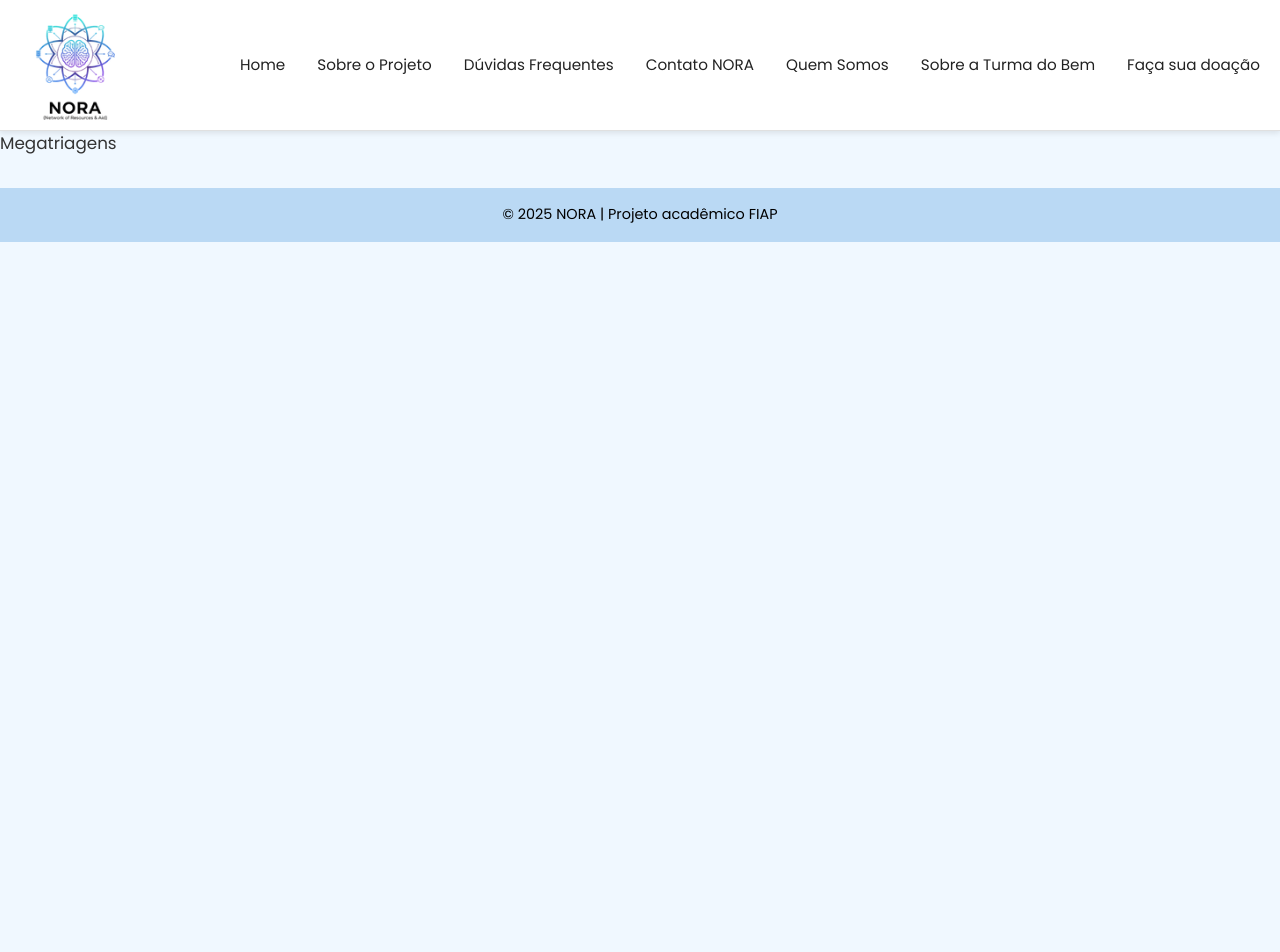
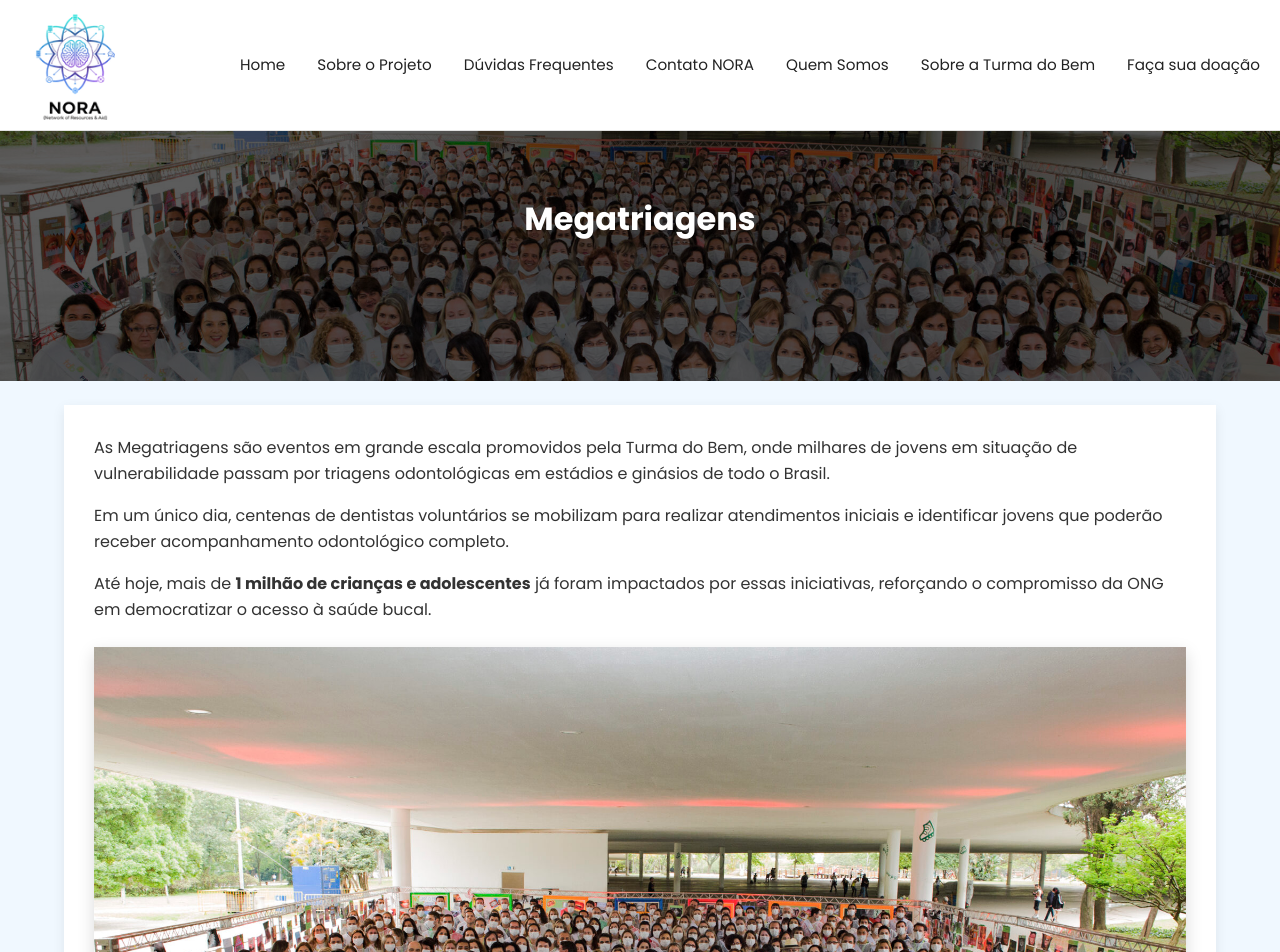
Before and after one commit to ryanmazali/NORA--Sprint-3, a React (Vite) app: page /megatriagens in a window 1280 px wide. Shown: the top 952 px of the page. Before the commit the page ends 800 px from the top, so only its background shows below. Built offline with nearby package versions, Linux system fonts and the light colour scheme.

Commit message:
feat: criação da página megatriagens

```diff
--- a/src/pages/Megatriagens/Megatriagens.tsx
+++ b/src/pages/Megatriagens/Megatriagens.tsx
@@ -1 +1,45 @@
-export default function Megatriagens() { return <div>Megatriagens</div> }
+import { useEffect } from "react";
+import heroBg from "../../assets/dentistas-voluntarios.jpg";
+import imgBanner from "../../assets/dentistas-voluntarios.jpg";
+
+function Megatriagens() {
+    useEffect(() => {
+        document.title = "Megatriagens | NORA";
+    }, []);
+
+    return (
+        <>
+            <section
+                className="h-[300px] flex items-center justify-center text-center text-white relative overflow-hidden mobile:h-[250px]"
+                style={{ background: `url(${heroBg}) center/cover no-repeat` }}
+            >
+                <div className="absolute inset-0 bg-[rgba(0,0,0,0.641)]">
+                    <div className="relative z-10 max-w-[800px] px-5 text-center mx-auto">
+                        <h1 className="text-[2.8rem] font-bold mobile:text-[2rem] pt-16">Megatriagens</h1>
+                    </div>
+                </div>
+            </section>
+            <main className="w-[90%] mx-auto max-w-[1300px]">
+                <section className="bg-white p-[30px] my-6 shadow-[0_4px_12px_rgba(0,0,0,0.08)]">
+                    <p className="text-[1rem] text-[#333] mb-4 leading-relaxed">
+                        As Megatriagens são eventos em grande escala promovidos pela Turma do Bem, onde milhares de jovens
+                        em situação de vulnerabilidade passam por triagens odontológicas em estádios e ginásios de todo o Brasil.
+                    </p>
+                    <p className="text-[1rem] text-[#333] mb-4 leading-relaxed">
+                        Em um único dia, centenas de dentistas voluntários se mobilizam para realizar atendimentos iniciais
+                        e identificar jovens que poderão receber acompanhamento odontológico completo.
+                    </p>
+                    <p className="text-[1rem] text-[#333] mb-6 leading-relaxed">
+                        Até hoje, mais de <strong>1 milhão de crianças e adolescentes</strong> já foram impactados por
+                        essas iniciativas, reforçando o compromisso da ONG em democratizar o acesso à saúde bucal.
+                    </p>
+                    <div className="mt-6 text-center">
+                        <img src={imgBanner} alt="Dentistas voluntários nas Megatriagens" className="max-w-full h-auto shadow-[0_6px_16px_rgba(0,0,0,0.15)] mx-auto" />
+                    </div>
+                </section>
+            </main>
+        </>
+    );
+}
+
+export default Megatriagens;
```
